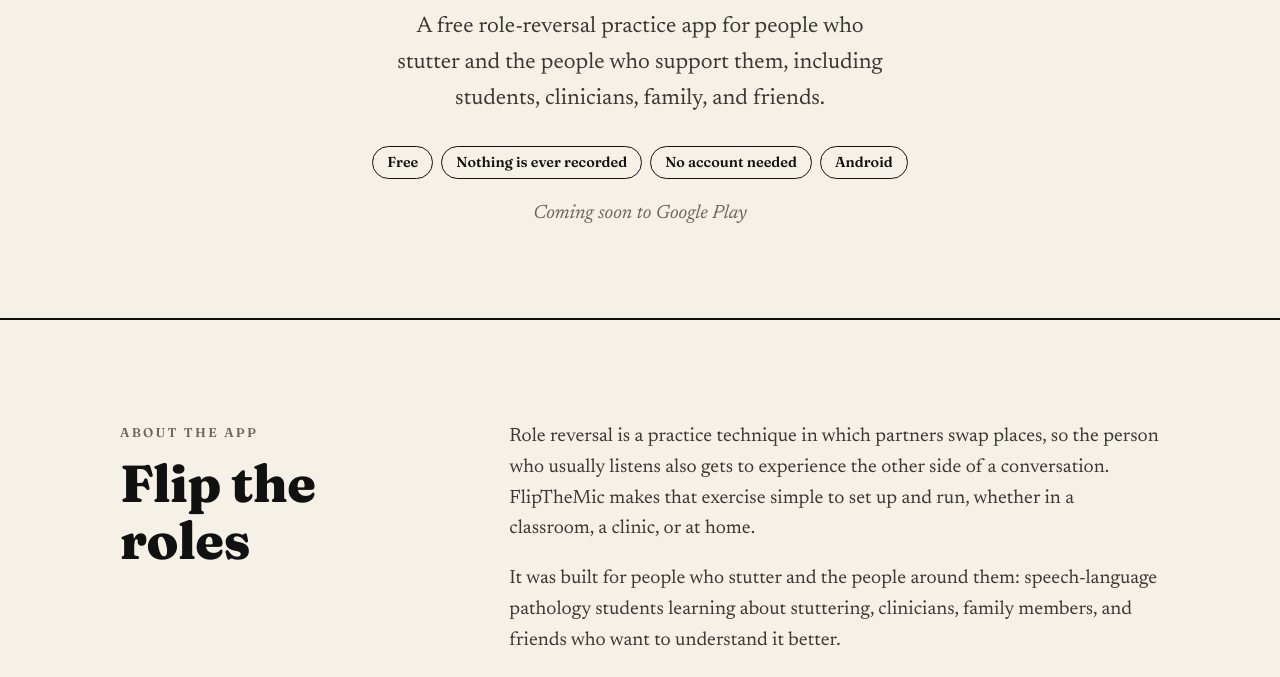
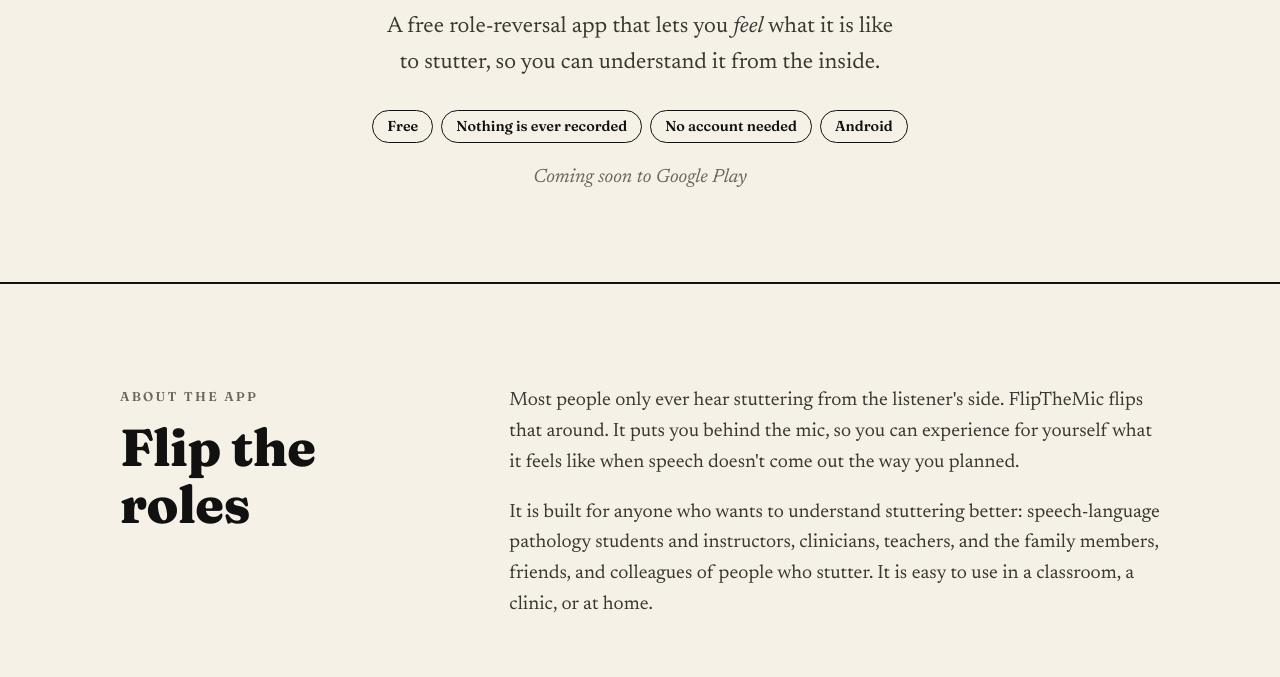
Before and after one commit to drpaj12/whistle-raven-AND-footnote, a plain HTML site: page flipthemic.html in a window 1280 px wide. Shown: the part 503-1180 px from the top of the page. Drawn offline with Linux system fonts and the light colour scheme.

Commit message:
FlipTheMic: describe as experiencing stuttering, not an app for people who stutter
Co-Authored-By: Claude Opus 5.5 <noreply@anthropic.com>

```diff
--- a/flipthemic.html
+++ b/flipthemic.html
@@ -4,12 +4,12 @@
   <meta charset="utf-8">
   <meta name="viewport" content="width=device-width, initial-scale=1">
   <title>FlipTheMic · Whistle, Raven &amp; Footnote</title>
-  <meta name="description" content="FlipTheMic is a free role-reversal practice app for people who stutter and the people who support them, built by Dr. Peter Jamieson in collaboration with Dr. Amber Franklin of Miami University.">
+  <meta name="description" content="FlipTheMic is a free role-reversal app that lets you experience what stuttering feels like, built by Dr. Peter Jamieson in collaboration with Dr. Amber Franklin of Miami University.">
   <link rel="canonical" href="https://whistleravenandfootnote.com/flipthemic">
   <meta name="theme-color" content="#f6f1e7">
   <meta property="og:type" content="website">
   <meta property="og:title" content="FlipTheMic">
-  <meta property="og:description" content="A free role-reversal practice app for people who stutter and the people who support them. Nothing is ever recorded.">
+  <meta property="og:description" content="A free role-reversal app that lets you feel what it is like to stutter. Nothing is ever recorded.">
   <meta property="og:url" content="https://whistleravenandfootnote.com/flipthemic">
   <meta property="og:image" content="https://whistleravenandfootnote.com/assets/og-image.png">
   <link rel="icon" type="image/png" href="/assets/favicon.png">
@@ -57,7 +57,7 @@
         </div>
         <p class="section-label">A collaboration &middot; Speech &amp; sound</p>
         <h1>FlipTheMic</h1>
-        <p class="product-hero__lede">A free role-reversal practice app for people who stutter and the people who support them, including students, clinicians, family, and friends.</p>
+        <p class="product-hero__lede">A free role-reversal app that lets you <em>feel</em> what it is like to stutter, so you can understand it from the inside.</p>
         <ul class="badges" aria-label="Key facts">
           <li>Free</li>
           <li>Nothing is ever recorded</li>
@@ -76,8 +76,8 @@
           <h2 id="about-h">Flip the roles</h2>
         </div>
         <div class="product-copy">
-          <p>Role reversal is a practice technique in which partners swap places, so the person who usually listens also gets to experience the other side of a conversation. FlipTheMic makes that exercise simple to set up and run, whether in a classroom, a clinic, or at home.</p>
-          <p>It was built for people who stutter and the people around them: speech-language pathology students learning about stuttering, clinicians, family members, and friends who want to understand it better.</p>
+          <p>Most people only ever hear stuttering from the listener's side. FlipTheMic flips that around. It puts you behind the mic, so you can experience for yourself what it feels like when speech doesn't come out the way you planned.</p>
+          <p>It is built for anyone who wants to understand stuttering better: speech-language pathology students and instructors, clinicians, teachers, and the family members, friends, and colleagues of people who stutter. It is easy to use in a classroom, a clinic, or at home.</p>
         </div>
       </div>
     </section>
```
Also changed, not shown: index.html (+1 -1 lines), privacy.html (+1 -1 lines).
